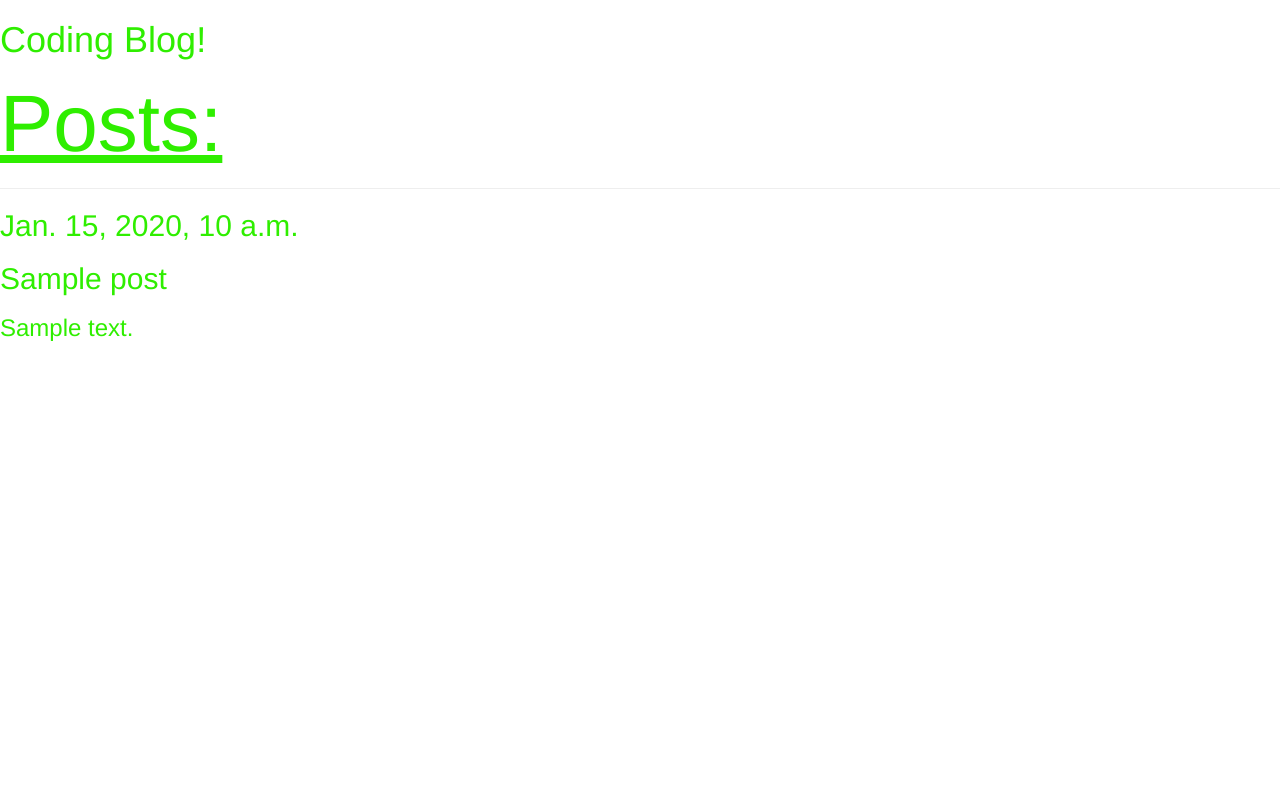
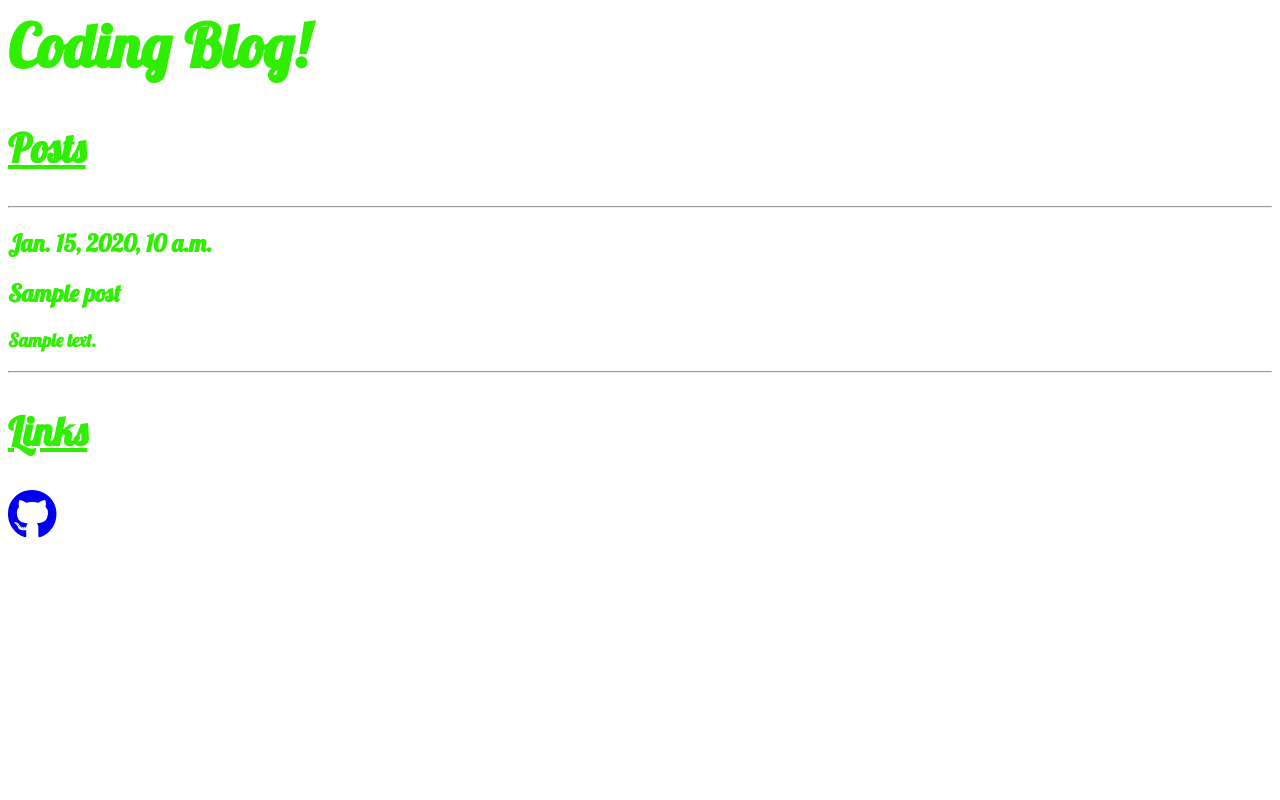
Before and after one commit to conniepocky/Django-Girls, a Django app: template blog/templates/blog/post_list.html in a window 1280 px wide. Run offline with Django 3.2, Linux system fonts and the light colour scheme; the template is opened without the code that fills it: values that come from a table or form of the project are taken from there, others are empty; tables that the repository leaves empty hold one stand-in row (values such as "Sample post"); parts of the project's set-up code (start-up, migrations or seed data) failed here and were passed over; some libraries are stand-ins or nearby versions.

Commit message:
added links

```diff
--- a/blog/templates/blog/post_list.html
+++ b/blog/templates/blog/post_list.html
@@ -1,7 +1,6 @@
 <style>
     body {
-        font-family: Arial, Helvetica, sans-serif;
-        background-color: black;
+        font-family: Lobster;
     }
 
     .yay {
@@ -9,21 +8,22 @@
         animation: rainbow 10s infinite;
     }
 
+    .links {
+        font-size: 50px;
+
+    }
+
     h1 {
-        font-size: 100px;
+        font-size: 60px;
     }
 
     #post_text {
-        font-size: 80px;
+        font-size: 40px;
     }
 
     .posts {
         background-color: white;
         color: orange;
-    }
-
-    hr {
-        color: black;
     }
 
     @keyframes rainbow {
@@ -61,13 +61,15 @@
 
 <head>
     <title>Coding Blog!</title>
-    <link rel="stylesheet" href="//maxcdn.bootstrapcdn.com/bootstrap/3.2.0/css/bootstrap.min.css">
-    <link rel="stylesheet" href="//maxcdn.bootstrapcdn.com/bootstrap/3.2.0/css/bootstrap-theme.min.css">
+    <link rel="stylesheet" href="https://use.fontawesome.com/releases/v5.3.1/css/all.css" integrity="sha384-mzrmE5qonljUremFsqc01SB46JvROS7bZs3IO2EmfFsd15uHvIt+Y8vEf7N7fWAU"
+        crossorigin="anonymous">
+    <link href="https://fonts.googleapis.com/css?family=Jua|Lobster" rel="stylesheet">
 </head>
 
 <body>
+
     <h1 class="yay">Coding Blog!</h1>
-    <h2 id="post_text" class="yay"><u>Posts:</u></h2>
+    <h2 id="post_text" class="yay"><u>Posts</u></h2>
 
     <hr>
 
@@ -76,9 +78,19 @@
         <p></p>
         <h2>{{ post.published_date }}</h2>
         <h2>{{ post.title }}</h2>
-        <h3>{{ post.text}}</h3>
+        <h3>{{ post.text|linebreaksbr }}</h3>
     </div>
     {% endfor %}
+
+    <hr>
+
+    <h2 id="post_text" class="yay"><u>Links</u></h2>
+
+    <div class="links">
+        <a href="https://github.com/conniepocky">
+            <i class="fab fa-github"></i>
+        </a>
+    </div>
 </body>
 
 </html>
```
